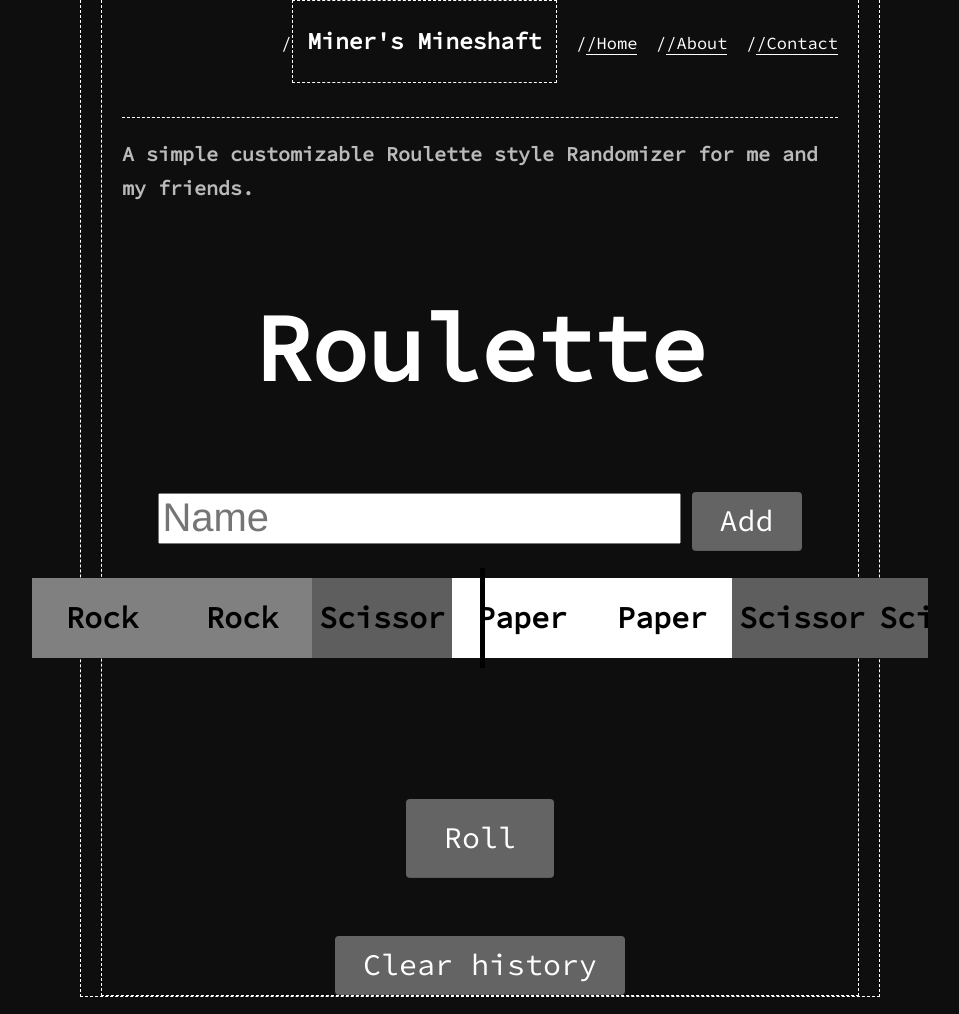
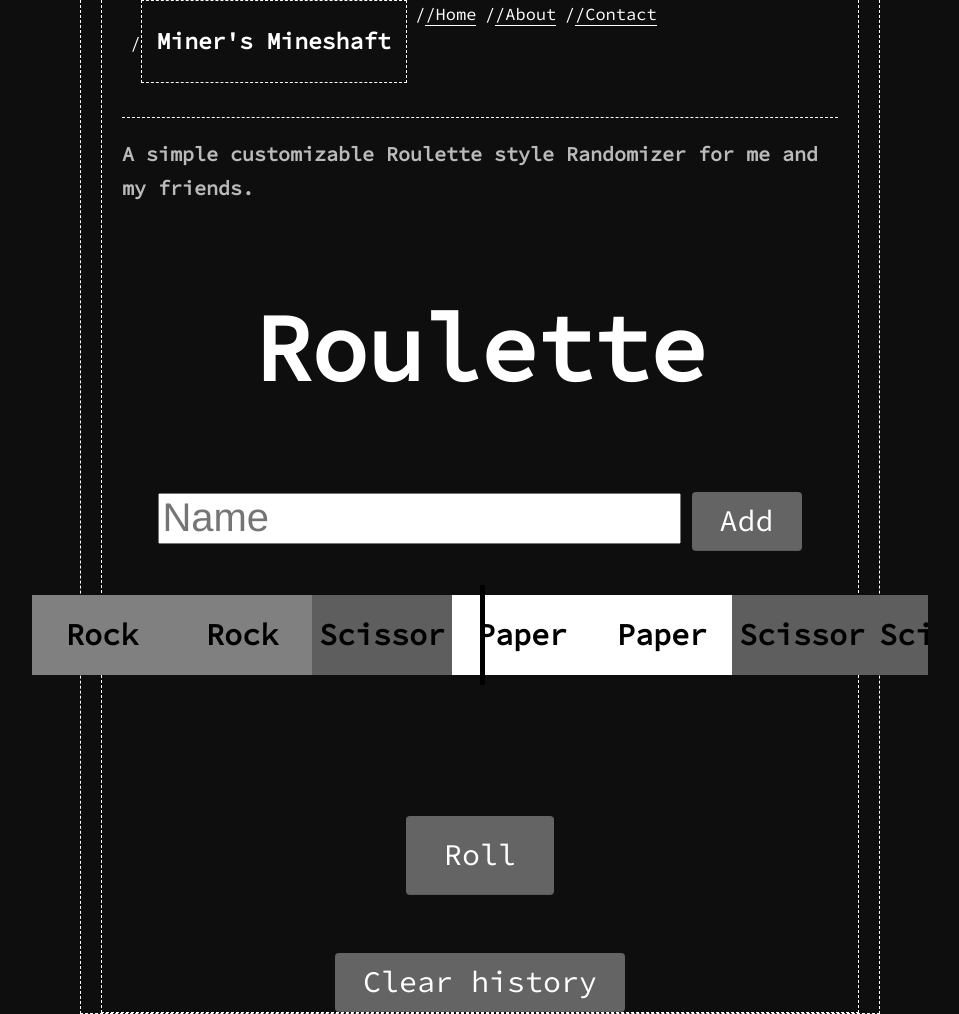
Before and after one commit to MinerBryan/mineshaft, a Jekyll site: the page built from _posts/2020-11-12-roulette.md, in a window 1280 px wide. Shown: the whole page, without its empty margins (160-1119 px from the left). Built offline with Jekyll 4.4.1, drawn with Linux system fonts in a browser that asks for light colours.

Commit message:
Update roulette.css

```diff
--- a/css/roulette.css
+++ b/css/roulette.css
@@ -178,6 +178,12 @@
 button {
     font-size: 48px;
 }
+ul{
+    display: flex;
+    flex-wrap: wrap;
+    overflow: hidden;
+    width: 80%;
+}
 .winners > div {
     float: left;
     min-width: 10%;
```
